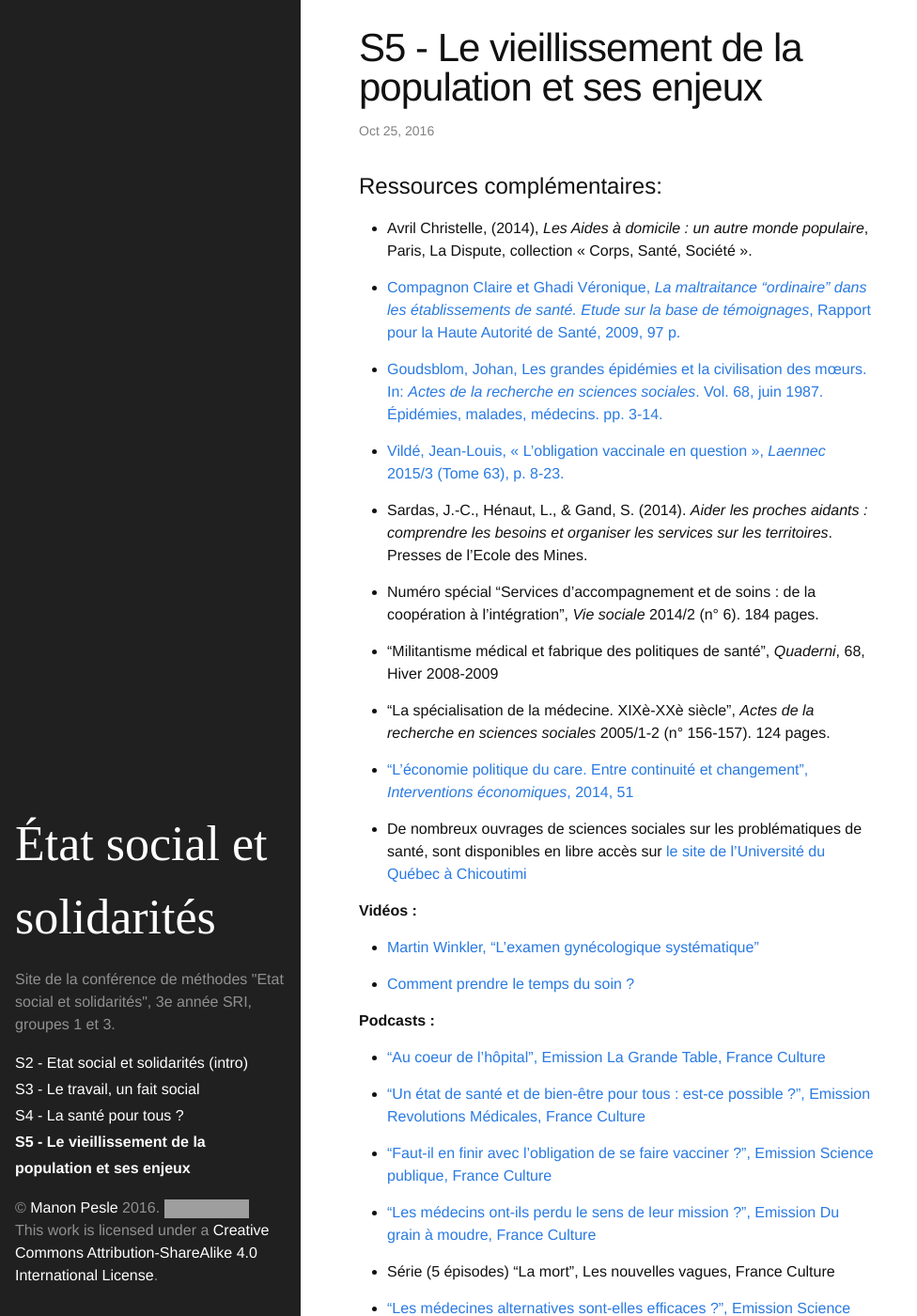
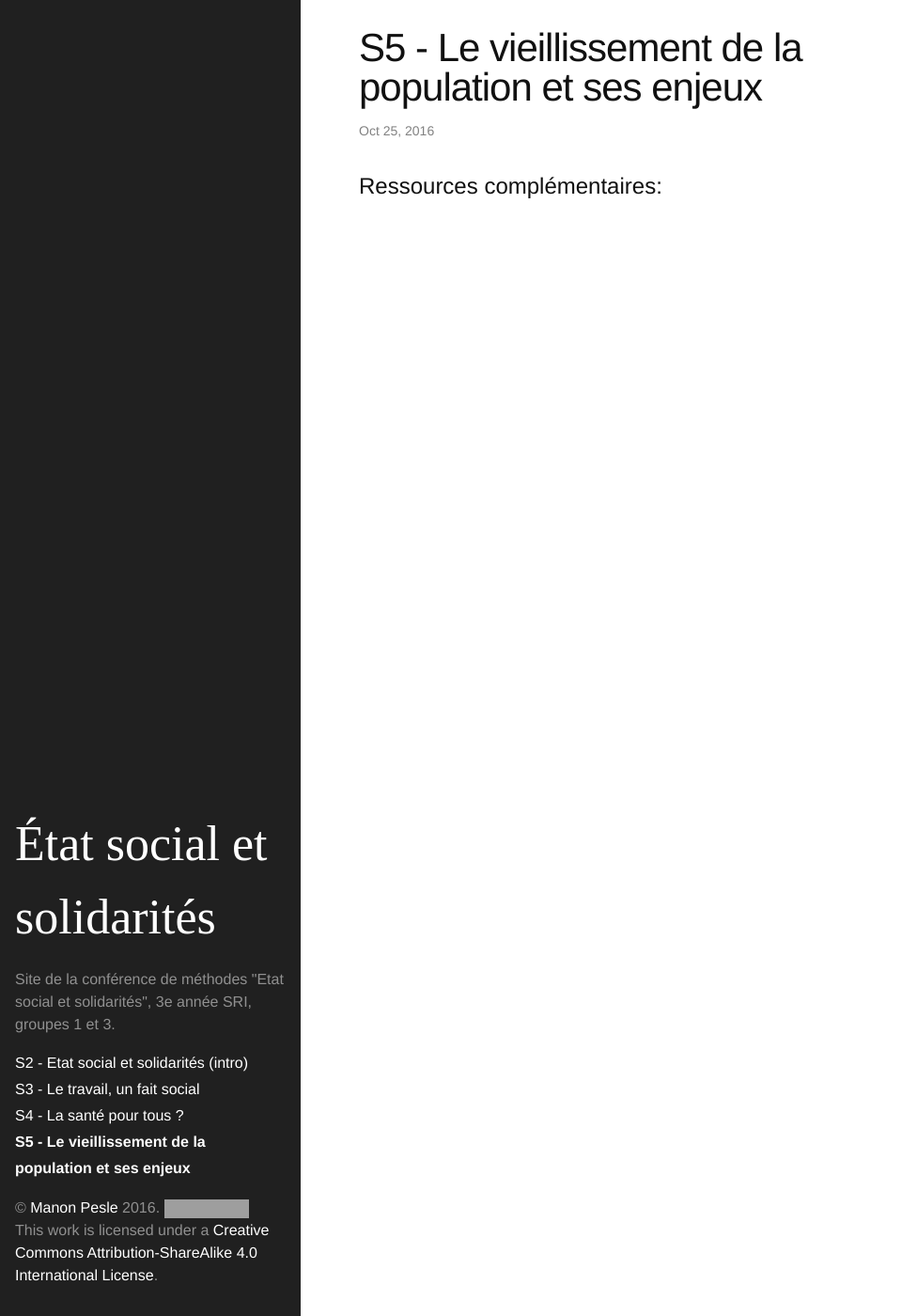
Before and after one commit to mpesle/etatsocial, a Jekyll site: the page built from _posts/2016-10-25-s5.markdown, in a window 1280 px wide and 1400 px high. Shown: the whole window at 94% size, without its empty margins (0-976 px from the left). Built offline with Jekyll 4.4.1, drawn with Linux system fonts in a browser that asks for light colours; some of the changed text lies outside the part shown; grey boxes are pictures that could not be loaded.

Commit message:
Modif contenu s5

```diff
--- a/_posts/2016-10-25-s5.markdown
+++ b/_posts/2016-10-25-s5.markdown
@@ -4,45 +4,3 @@ title:  "S5 - Le vieillissement de la population et ses enjeux"
 date:   2016-10-25
 ---
 # Ressources complémentaires:
-
-- Avril Christelle, (2014), *Les Aides à domicile : un autre monde populaire*, Paris, La Dispute, collection  « Corps, Santé, Société ».
-
-- [Compagnon Claire et Ghadi Véronique, *La maltraitance "ordinaire" dans les établissements de santé. Etude sur la base de témoignages*, Rapport pour la Haute Autorité de Santé, 2009, 97 p.](http://www.has-sante.fr/portail/upload/docs/application/pdf/2010-01/rapport_ghadi_compagnon_2009.pdf)
-
-- [Goudsblom, Johan, Les grandes épidémies et la civilisation des mœurs. In: *Actes de la recherche en sciences sociales*. Vol. 68, juin 1987. Épidémies, malades, médecins. pp. 3-14.](http://www.persee.fr/doc/arss_0335-5322_1987_num_68_1_2370)
-
-- [Vildé, Jean-Louis, « L’obligation vaccinale en question », *Laennec* 2015/3 (Tome 63), p. 8-23.](http://www.cairn.info/revue-laennec-2015-3-page-8.htm)
-
-- Sardas, J.-C., Hénaut, L., & Gand, S. (2014). *Aider les proches aidants : comprendre les besoins et organiser les services sur les territoires*. Presses de l’Ecole des Mines.
-
-- Numéro spécial "Services d’accompagnement et de soins : de la coopération à l’intégration", *Vie sociale* 2014/2 (n° 6). 184 pages.
-
-- "Militantisme médical et fabrique des politiques de santé", *Quaderni*, 68, Hiver 2008-2009
-
-- "La spécialisation de la médecine. XIXè-XXè siècle", *Actes de la recherche en sciences sociales* 2005/1-2 (n° 156-157). 124 pages.
-
-- ["L'économie politique du care. Entre continuité et changement", *Interventions économiques*, 2014, 51](https://interventionseconomiques.revues.org/2014)
-
-- De nombreux ouvrages de sciences sociales sur les problématiques de santé, sont disponibles en libre accès sur [le site de l'Université du Québec à Chicoutimi](http://classiques.uqac.ca/contemporains/sociologie_de_la_sante/index.html)
-
-**Vidéos :**
-
-- [Martin Winkler, "L'examen gynécologique systématique"](http://www.madmoizelle.com/martin-winckler-examens-gynecologiques-559063?utm_content=buffer62956&utm_medium=social&utm_source=facebook.com&utm_campaign=buffer)
-
-- [Comment prendre le temps du soin ?](https://www.youtube.com/watch?v=roxXdgi9qZE)
-
-**Podcasts :**
-
-- ["Au coeur de l'hôpital", Emission La Grande Table, France Culture](http://www.franceculture.fr/emissions/la-grande-table-1ere-partie/au-coeur-de-lhopital)
-
-- ["Un état de santé et de bien-être pour tous : est-ce possible ?", Emission Revolutions Médicales, France Culture](http://www.franceculture.fr/emissions/revolutions-medicales/un-etat-de-bonne-sante-et-de-bien-etre-pour-tous-est-ce-possible)
-
-- ["Faut-il en finir avec l'obligation de se faire vacciner ?", Emission Science publique, France Culture](http://www.franceculture.fr/emissions/science-publique/faut-il-en-finir-avec-lobligation-de-se-faire-vacciner)
-
-- ["Les médecins ont-ils perdu le sens de leur mission ?", Emission Du grain à moudre, France Culture](http://www.franceculture.fr/emissions/du-grain-moudre/les-medecins-ont-ils-perdu-le-sens-de-leur-mission)
-
-- Série (5 épisodes) "La mort", Les nouvelles vagues, France Culture
-
-- ["Les médecines alternatives sont-elles efficaces ?", Emission Science publique, France Culture](http://www.franceculture.fr/emissions/science-publique/les-medecines-alternatives-sont-elles-efficaces)
-
-- ["Schizophrénie : comment j'ai enfermé mon frère. Récit d'une hospitalisation sous contrainte", Emission L'heure du documentaire, France Culture](http://www.franceculture.fr/emissions/lheure-du-documentaire/schizophrenie-comment-jai-enferme-mon-frere-recit-dune)
```
